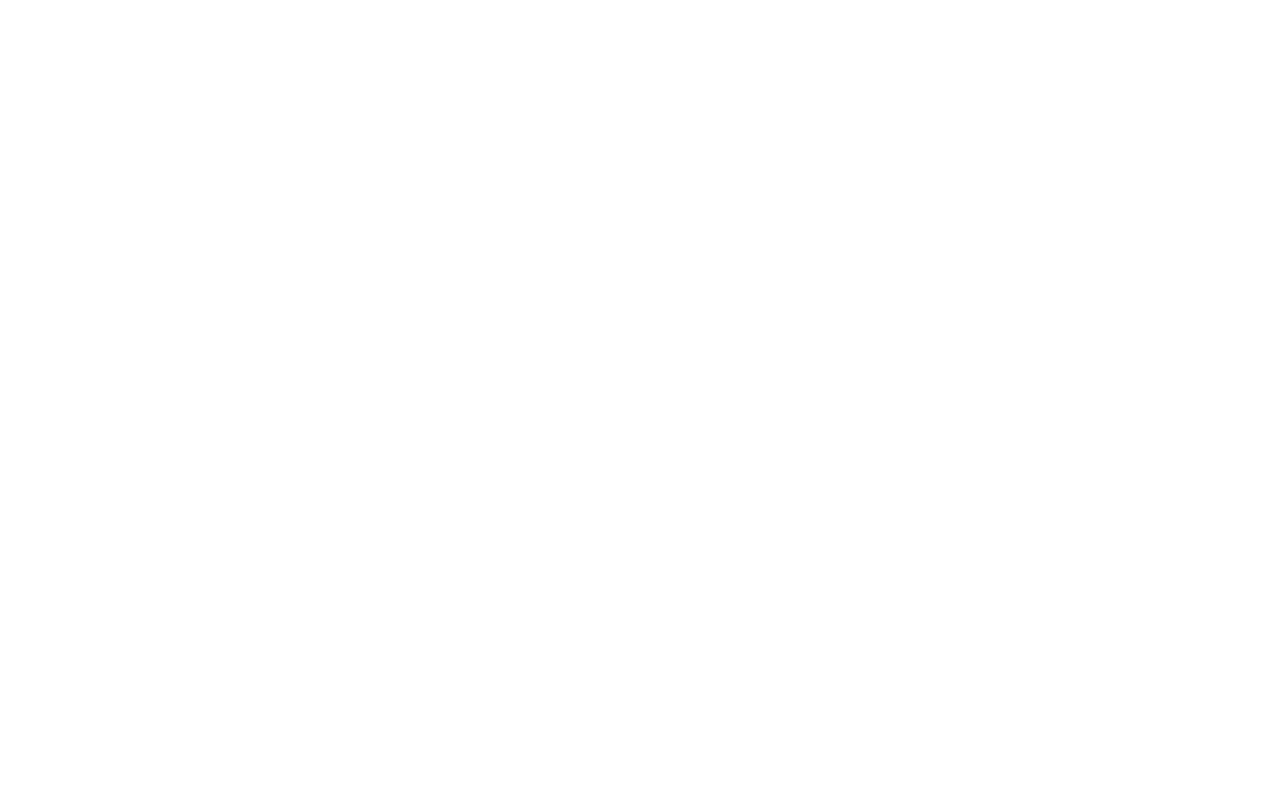
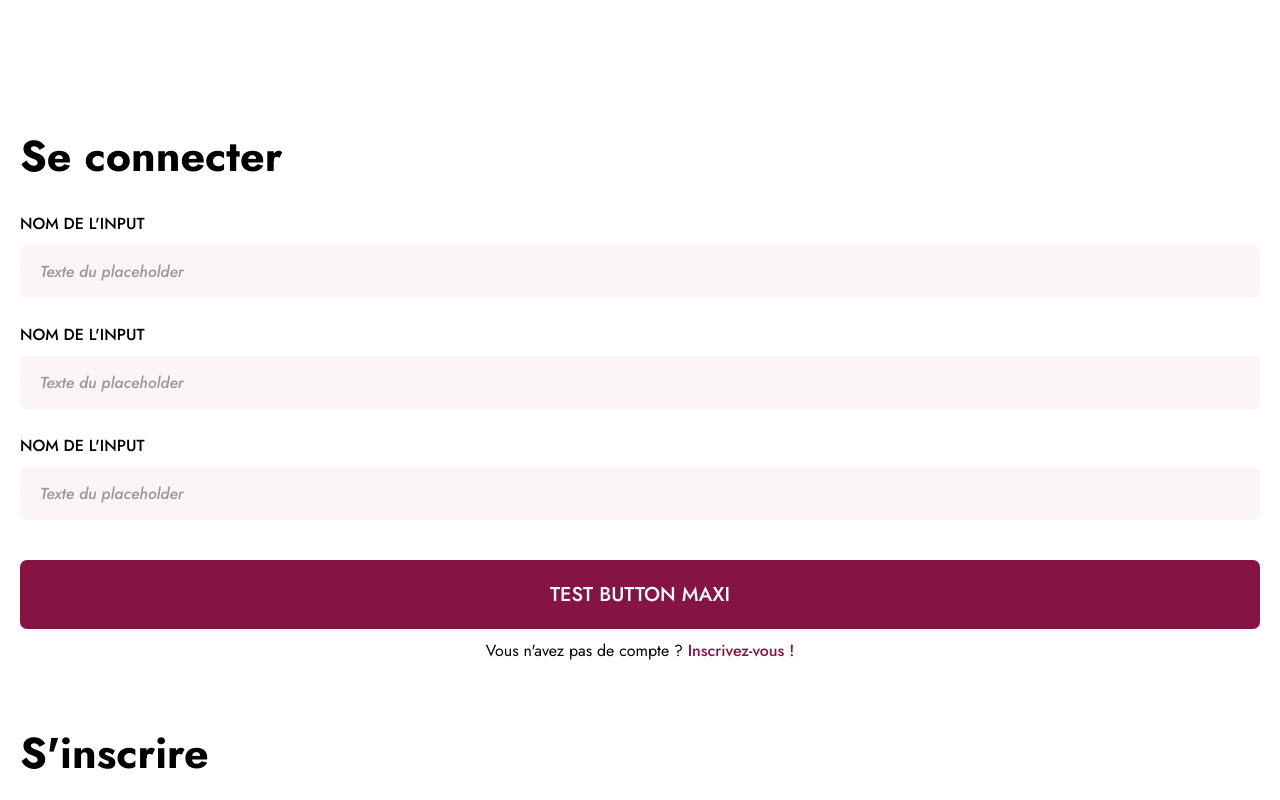
Before and after one commit to WildCodeSchool/2023-09-JS-BDX-P3-la-rive-droite, a React (Vite) app in the folder frontend/: page / in a window 1280 px wide. Shown: the part 480-1280 px from the top of the page. Before the commit the page ends 800 px from the top, so only its background shows below. Built offline with nearby package versions, Linux system fonts and the light colour scheme.

Commit message:
modify order of import

```diff
--- a/frontend/src/App.jsx
+++ b/frontend/src/App.jsx
@@ -1,6 +1,8 @@
 import HeaderLong from "./components/HeaderLong";
 import AddDetailsCV from "./components/AddDetailsCV";
 import CompetenceSwitch from "./components/CompetenceSwitch";
+import Login from "./pages/LogIn";
+import SignIn from "./pages/SignIn";
 import "./App.css";
 import "./style/style_components/default-settings.css";
 
@@ -11,6 +13,8 @@ function App() {
       <h1>Hello world</h1>
       <AddDetailsCV />
       <CompetenceSwitch />
+      <Login />
+      <SignIn />
     </div>
   );
 }
--- a/frontend/src/pages/LogIn.jsx
+++ b/frontend/src/pages/LogIn.jsx
@@ -1,7 +1,7 @@
+import Input from "../components/Input";
+import ButtonMaxi from "../components/ButtonMaxi";
 import "../style/style_pages/login-signin.css";
 import "../style/style_components/button-maxi.css";
-import Input from "../components/Input";
-import ButtonMaxi from "../components/ButtonMaxi";
 
 function Login() {
   return (
--- a/frontend/src/pages/SignIn.jsx
+++ b/frontend/src/pages/SignIn.jsx
@@ -1,10 +1,10 @@
-import "../style/style_pages/login-signin.css";
-import "../style/style_components/button-maxi.css";
-import "../style/style_components/checkbox-conditions.css";
 import Input from "../components/Input";
 import ButtonMaxi from "../components/ButtonMaxi";
 import CheckboxCondition from "../components/CheckboxCondition";
 import ButtonMini from "../components/ButtonMini";
+import "../style/style_pages/login-signin.css";
+import "../style/style_components/button-maxi.css";
+import "../style/style_components/checkbox-conditions.css";
 
 function SignIn() {
   return (
```
